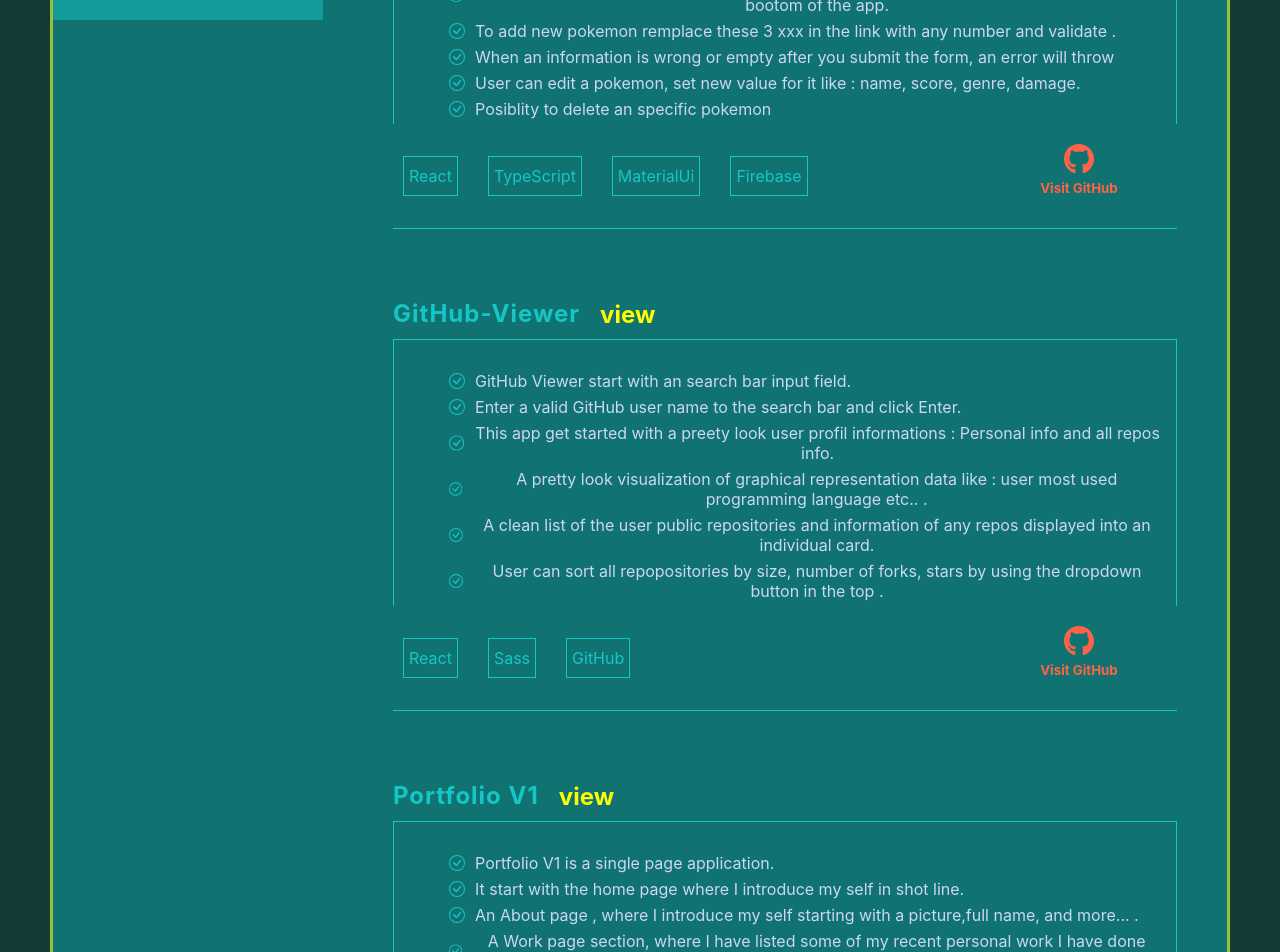
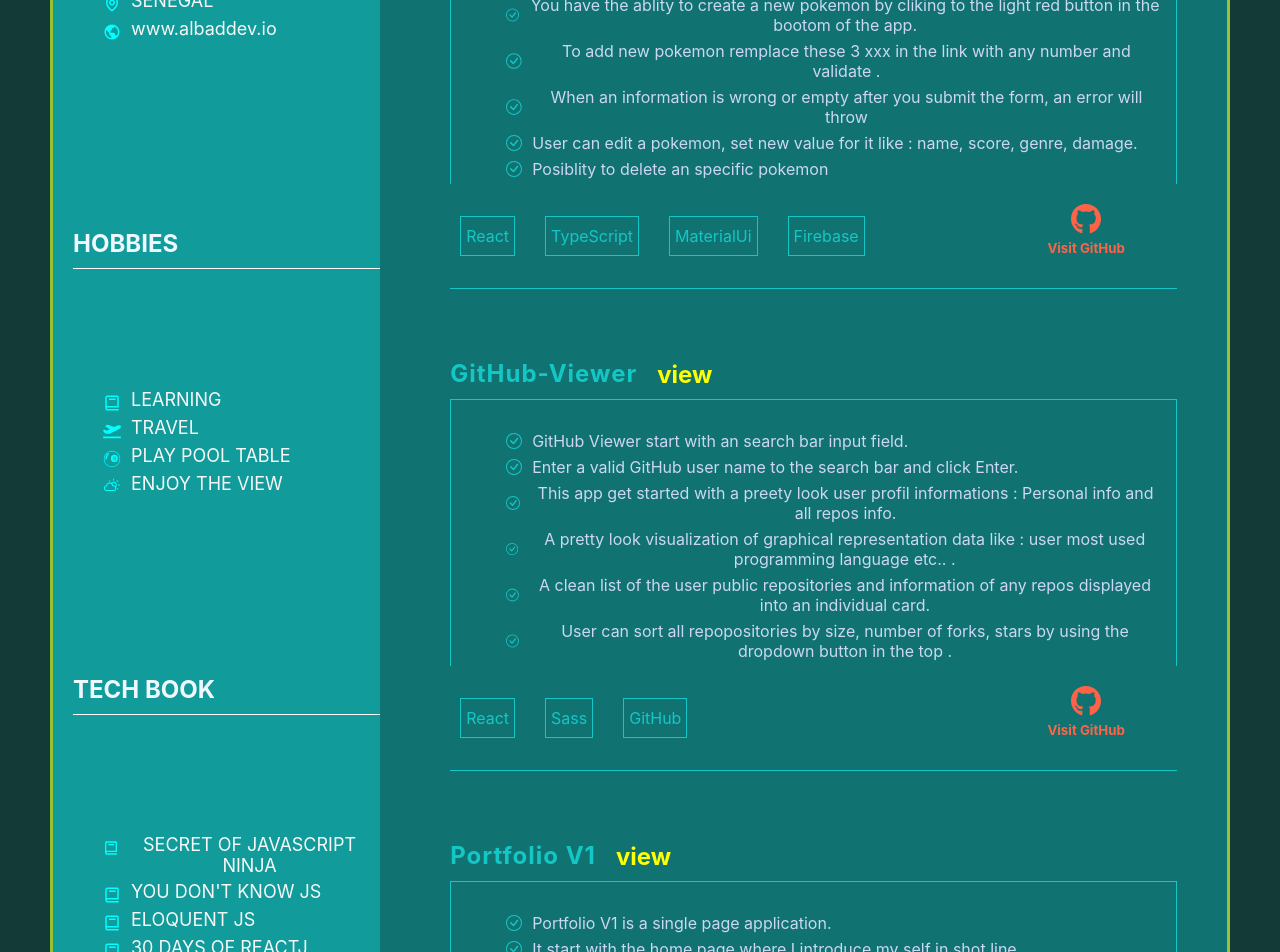
Before and after one commit to AlbadDev/portfolio_v1, a Next.js app: page /resume in a window 1280 px wide. Shown: the part 1300-2252 px from the top of the page. Built offline with nearby package versions, Linux system fonts and the light colour scheme.

Commit message:
Update: add margin and some padding to resume left container

```diff
--- a/components/Resume.js
+++ b/components/Resume.js
@@ -52,15 +52,15 @@ const Resume = ( { resultData } ) => {
                             <div className={style.resumeLeftContainer}>
                                 <h2 className={style.header}>SKILLS</h2>
                                 <div className={style.listContainer}>
-                                    <li className={style.list}><GiStarGate className={style.listIcon}/><a href="https://developer.mozilla.org/en-US/docs/Web/HTML#:~:text=HTML%20(HyperText%20Markup%20Language)%20is,functionality%2Fbehavior%20(JavaScript)." target='_blank'>HTML5</a></li>
-                                    <li className={style.list}><GiStarGate  className={style.listIcon}/><a href="https://developer.mozilla.org/en-US/docs/Web/CSS" target='_blank'>CSS3</a></li>
-                                    <li className={style.list}> <GiStarGate  className={style.listIcon} /><a href="https://developer.mozilla.org/en-US/docs/Web/JavaScript" target='_blank'>JAVASCRIPT</a></li>
-                                    <li className={style.list}> <GiStarGate  className={style.listIcon} /><a href="https://reactjs.org/" target='_blank'>REACT JS</a></li>
-                                    <li className={style.list}> <GiStarGate  className={style.listIcon} /><a href="https://nextjs.org/" target='_blank'>NEXTJS</a></li>
-                                    <li className={style.list}> <GiStarGate  className={style.listIcon} /><a href="https://mui.com/" target='_blank'>MATERIAL-UI</a></li>
-                                    <li className={style.list}> <GiStarGate  className={style.listIcon} /><a href="https://sass-lang.com/" target='_blank'>SASS</a></li>
-                                    <li className={style.list}> <GiStarGate  className={style.listIcon} /><a href="https://firebase.google.com/?gclsrc=aw.ds" target='_blank'>FIREBASE</a></li>
-                                    <li className={style.list}> <GiStarGate  className={style.listIcon} /><a href="https://git-scm.com/" target='_blank'>GIT/ BASH</a></li>
+                                    <li className={style.list}> <GiStarGate className={style.listIcon}/> <a href="https://developer.mozilla.org/en-US/docs/Web/HTML#:~:text=HTML%20(HyperText%20Markup%20Language)%20is,functionality%2Fbehavior%20(JavaScript)." target='_blank'>HTML5</a></li>
+                                    <li className={style.list}> <GiStarGate  className={style.listIcon}/> <a href="https://developer.mozilla.org/en-US/docs/Web/CSS" target='_blank'>CSS3</a></li>
+                                    <li className={style.list}> <GiStarGate  className={style.listIcon} /> <a href="https://developer.mozilla.org/en-US/docs/Web/JavaScript" target='_blank'>JAVASCRIPT</a></li>
+                                    <li className={style.list}> <GiStarGate  className={style.listIcon} /> <a href="https://reactjs.org/" target='_blank'>REACT JS</a></li>
+                                    <li className={style.list}> <GiStarGate  className={style.listIcon} /> <a href="https://nextjs.org/" target='_blank'>NEXTJS</a></li>
+                                    <li className={style.list}> <GiStarGate  className={style.listIcon} /> <a href="https://mui.com/" target='_blank'>MATERIAL-UI</a></li>
+                                    <li className={style.list}> <GiStarGate  className={style.listIcon} /> <a href="https://sass-lang.com/" target='_blank'>SASS</a></li>
+                                    <li className={style.list}> <GiStarGate  className={style.listIcon} /> <a href="https://firebase.google.com/?gclsrc=aw.ds" target='_blank'>FIREBASE</a></li>
+                                    <li className={style.list}> <GiStarGate  className={style.listIcon} /> <a href="https://git-scm.com/" target='_blank'>GIT/ BASH</a></li>
                                 </div>
                             </div>
 
@@ -81,6 +81,16 @@ const Resume = ( { resultData } ) => {
                                     <li className={style.list}><FaPlaneDeparture className={style.listIcon}/>TRAVEL</li>
                                     <li className={style.list}><GiEightBall className={style.listIcon}/>PLAY POOL TABLE</li>
                                     <li className={style.list}><WiDayCloudy className={style.listIcon}/> ENJOY THE VIEW</li>
+                                </div>
+                            </div>
+
+                            <div className={style.resumeLeftContainer}>
+                                <h2 className={style.header}>TECH BOOK</h2>
+                                <div className={style.listContainer}>
+                                    <li className={style.list}><BiBook className={style.listIcon}/>SECRET OF JAVASCRIPT NINJA</li>
+                                    <li className={style.list}><BiBook className={style.listIcon}/>YOU DON'T KNOW JS</li>
+                                    <li className={style.list}><BiBook className={style.listIcon}/>ELOQUENT JS</li>
+                                    <li className={style.list}><BiBook className={style.listIcon}/>30 DAYS OF REACTJ</li>
                                 </div>
                             </div>
                         </article>
--- a/styles/MyResume.module.scss
+++ b/styles/MyResume.module.scss
@@ -158,16 +158,20 @@
             align-items: flex-start;
             //background-color: cadetblue;
             background-color: #11acacb6;
-            width: 23%;
+            width: 30%;
             height: 100%;
             //padding-top: 30px;
             overflow: hidden;
             .resumeLeftContainer {
                 display: flex;
                 flex-direction: column;
-                //justify-content: flex-start;
+                justify-content: center;
                 width: 100%;
                 margin-left: 20px;
+                height: 450px;
+                padding-top: 50px;
+                //background-color: #ccd6f6;
+                margin-bottom: 5px;
                 .header {
                     display: flex;
                     color: aliceblue;
@@ -180,15 +184,15 @@
                     flex-direction: column;
                     justify-content: flex-start;
                     margin: 30px ;
-
+                    padding-top: 70px;
                     .list {
                         overflow: hidden;
                         display: flex;
                         justify-content: flex-start;
                         color: rgb(247, 248, 248);
                         list-style: none;
-                        margin-bottom: 2px;
-
+                        margin-bottom: 5px;
+                        font-size: 18px;
                     }
                     .list :hover {
                         cursor: pointer;
```
